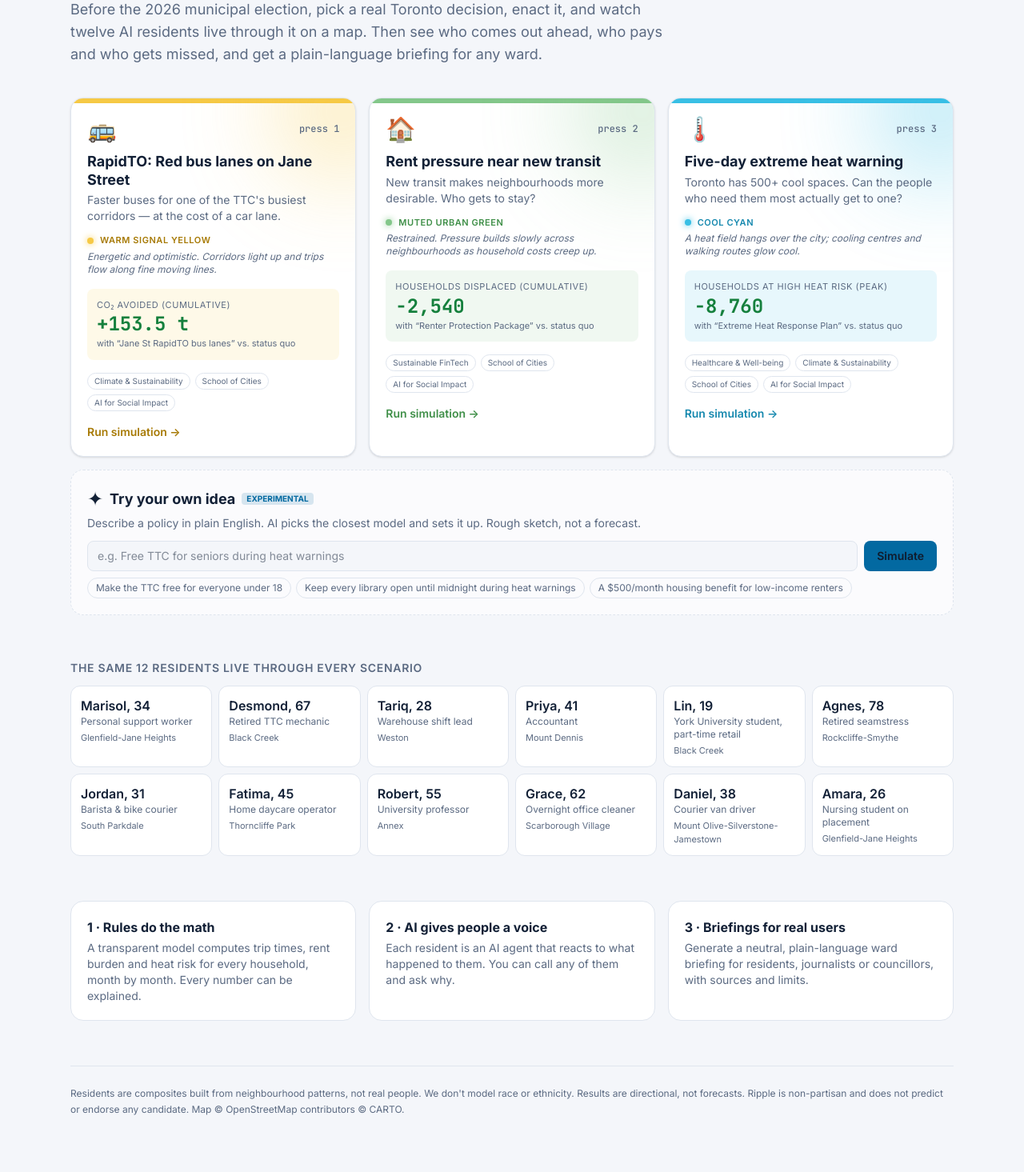
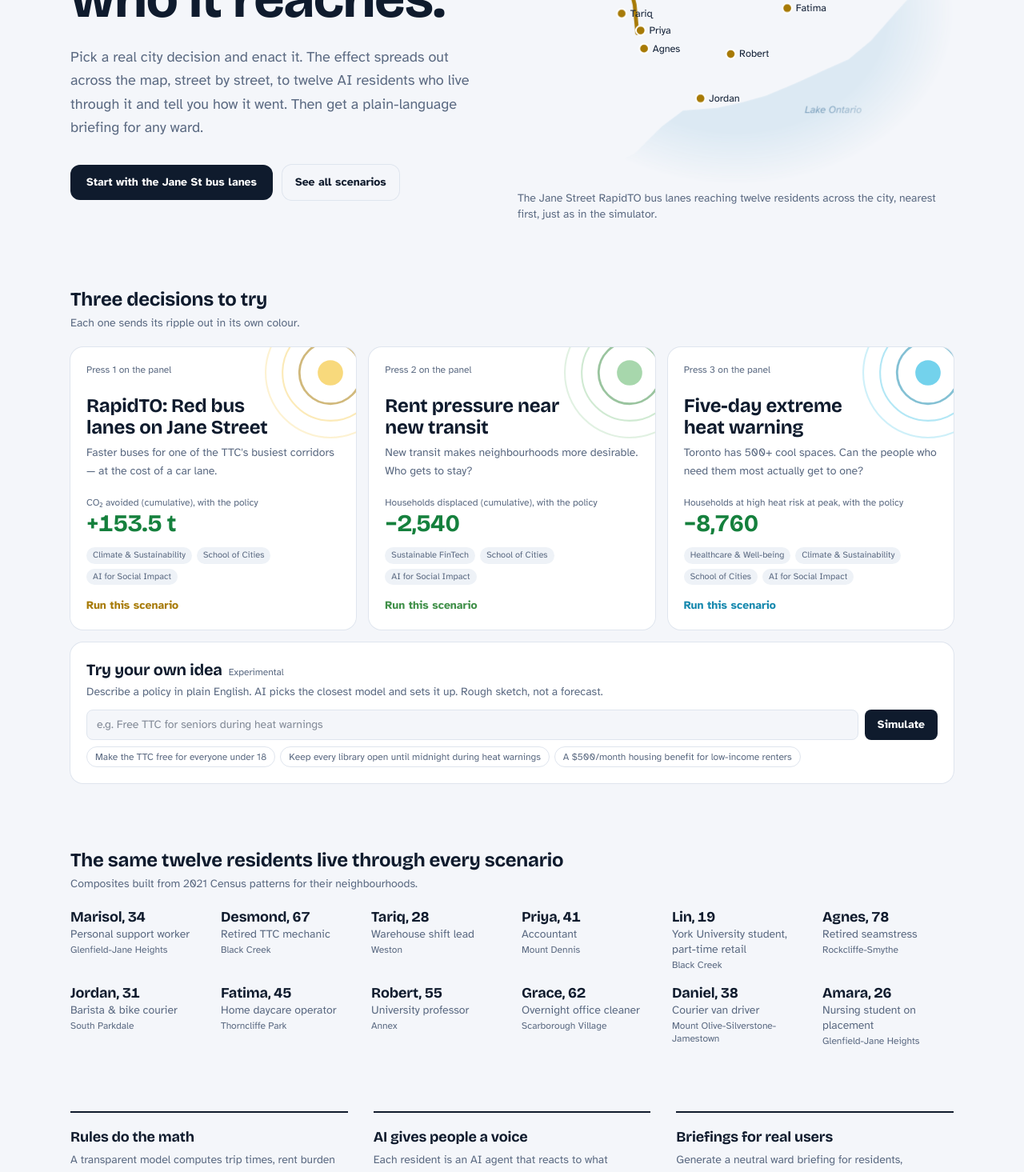
Before and after one commit to alishaaaaaaaa/RippleTO, a Next.js app: page / in a window 1280 px wide. Shown: the part 300-1765 px from the top of the page at 80% size. Before the commit the page ends 1736 px from the top, so only its background shows below. Built offline with nearby package versions, Linux system fonts and the light colour scheme.

Commit message:
add: elevenlabsvoice

```diff
--- a/app/api/health/route.ts
+++ b/app/api/health/route.ts
@@ -2,5 +2,9 @@ import { NextResponse } from "next/server";
 import { aiEnabled } from "@/lib/ai/gemini";
 
 export function GET() {
-  return NextResponse.json({ ai: aiEnabled(), model: process.env.GEMINI_MODEL || "gemini-2.5-flash" });
+  return NextResponse.json({
+    ai: aiEnabled(),
+    model: process.env.GEMINI_MODEL || "gemini-2.5-flash",
+    voice: !!process.env.ELEVENLABS_API_KEY,
+  });
 }
--- /dev/null
+++ b/app/api/voice/route.ts
@@ -0,0 +1,51 @@
+// Text-to-speech for resident phone calls via ElevenLabs.
+// The words come from /api/interview (Gemini); this route only gives them a voice.
+// The API key stays on the server. With no key (or any failure) it returns 503,
+// and the browser falls back to its built-in speech so the demo never breaks.
+
+import { NextRequest, NextResponse } from "next/server";
+import { PERSONA_BY_ID } from "@/lib/data/personas";
+import { FALLBACK_VOICE, VOICES } from "@/lib/voices";
+
+const KEY = process.env.ELEVENLABS_API_KEY;
+const MODEL = process.env.ELEVENLABS_MODEL || "eleven_flash_v2_5";
+const BASE = process.env.ELEVENLABS_API_BASE || "https://api.elevenlabs.io";
+const TIMEOUT_MS = 15000;
+
+export async function POST(req: NextRequest) {
+  if (!KEY) return NextResponse.json({ error: "ElevenLabs not configured" }, { status: 503 });
+  const body = await req.json().catch(() => null);
+  const persona = PERSONA_BY_ID[body?.personaId];
+  // Interview replies are 2–4 sentences; the cap protects your character quota.
+  const text = String(body?.text ?? "").trim().slice(0, 700);
+  if (!persona || !text) return NextResponse.json({ error: "Missing fields" }, { status: 400 });
+
+  const cast = VOICES[persona.id] ?? FALLBACK_VOICE;
+  const ctrl = new AbortController();
+  const timer = setTimeout(() => ctrl.abort(), TIMEOUT_MS);
+  try {
+    const r = await fetch(`${BASE}/v1/text-to-speech/${cast.voiceId}?output_format=mp3_44100_128`, {
+      method: "POST",
+      headers: { "xi-api-key": KEY, "Content-Type": "application/json", Accept: "audio/mpeg" },
+      body: JSON.stringify({
+        text,
+        model_id: MODEL,
+        voice_settings: { stability: 0.45, similarity_boost: 0.8, style: 0.15, use_speaker_boost: true, speed: cast.speed },
+      }),
+      signal: ctrl.signal,
+    });
+    if (!r.ok) {
+      const detail = await r.text().catch(() => "");
+      console.warn(`[voice] ElevenLabs ${r.status}: ${detail.slice(0, 200)}`);
+      return NextResponse.json({ error: `ElevenLabs returned ${r.status}` }, { status: 503 });
+    }
+    return new NextResponse(r.body, {
+      headers: { "Content-Type": "audio/mpeg", "Cache-Control": "no-store", "X-Voice": cast.name },
+    });
+  } catch (e) {
+    console.warn("[voice] ElevenLabs request failed:", e);
+    return NextResponse.json({ error: "ElevenLabs unavailable" }, { status: 503 });
+  } finally {
+    clearTimeout(timer);
+  }
+}
--- a/app/globals.css
+++ b/app/globals.css
@@ -15,8 +15,11 @@
   --color-good: #15803d;
   --color-bad: #c2410c;
   --color-info: #0369a1;
-  --font-sans: "Inter", ui-sans-serif, system-ui, -apple-system, "Segoe UI", sans-serif;
-  --font-mono: "JetBrains Mono", ui-monospace, SFMono-Regular, Menlo, monospace;
+  /* Atkinson Hyperlegible: designed for legibility (Braille Institute) — fitting for a civic tool.
+     Bricolage Grotesque: the voice of the brand — headlines and the numbers that change. */
+  --font-sans: "Atkinson Hyperlegible", ui-sans-serif, system-ui, -apple-system, "Segoe UI", sans-serif;
+  --font-display: "Bricolage Grotesque", "Atkinson Hyperlegible", ui-sans-serif, system-ui, sans-serif;
+  --font-mono: "Bricolage Grotesque", ui-sans-serif, system-ui, sans-serif;
 }
 
 html,
@@ -25,6 +28,164 @@ body {
   color: var(--color-text);
   font-family: var(--font-sans);
   -webkit-font-smoothing: antialiased;
+}
+
+/* Numbers line up as they change */
+.font-mono,
+.font-display {
+  font-variant-numeric: tabular-nums;
+  letter-spacing: -0.01em;
+}
+
+/* ── The ripple ─────────────────────────────────────────────────────────────
+   .ripple-hit is added to a resident's pin AND their row avatar at the moment
+   the enact wave reaches their home (lib/ripple.ts → scheduleHits). */
+.ripple-hit {
+  position: relative;
+  animation: ripple-hit 1.2s ease-out;
+}
+@keyframes ripple-hit {
+  0% {
+    transform: scale(1);
+    box-shadow:
+      0 0 0 0 var(--color-accent),
+      0 0 0 0 var(--color-accent-soft);
+  }
+  18% {
+    transform: scale(1.35);
+  }
+  100% {
+    transform: scale(1);
+    box-shadow:
+      0 0 0 14px transparent,
+      0 0 0 28px transparent;
+  }
+}
+
+/* Logo rings breathing outward (used sparingly: landing + enact banner) */
+.mark-ring {
+  transform-box: fill-box;
+  transform-origin: center;
+  animation: mark-ring 2.4s ease-out infinite;
+}
+.mark-ring-3 {
+  animation-delay: 0.5s;
+}
+@keyframes mark-ring {
+  0% {
+    transform: scale(0.55);
+    opacity: 0.9;
+  }
+  100% {
+    transform: scale(1.15);
+    opacity: 0;
+  }
+}
+
+/* Rings that leave the Enact button when pressed */
+.press-rings {
+  position: absolute;
+  inset: 0;
+  border-radius: 9999px;
+  pointer-events: none;
+}
+.press-rings::before,
+.press-rings::after {
+  content: "";
+  position: absolute;
+  inset: 0;
+  border-radius: inherit;
+  border: 2px solid var(--color-danger);
+  animation: press-ring 1.1s ease-out forwards;
+}
+.press-rings::after {
+  animation-delay: 0.22s;
+  border-color: var(--color-accent-deep);
+}
+@keyframes press-ring {
+  0% {
+    transform: scale(1);
+    opacity: 0.9;
+  }
+  100% {
+    transform: scale(2.6);
+    opacity: 0;
+  }
+}
+
+/* Landing hero: rings and residents (timings set inline from the real model) */
+.hero-ring {
+  transform-box: fill-box;
+  transform-origin: center;
+  animation: hero-ring var(--period) infinite;
+  opacity: 0;
+}
+@keyframes hero-ring {
+  0% {
+    transform: scale(0);
+    opacity: 0.9;
+    /* ≈ u^2.6 — the same accelerating wave as the simulator (lib/ripple.ts) */
+    animation-timing-function: cubic-bezier(0.5, 0, 0.88, 0.36);
+  }
+  54% {
+    transform: scale(1);
+    opacity: 0.12;
+  }
+  60%,
+  100% {
+    transform: scale(1);
+    opacity: 0;
+  }
+}
+.hero-dot {
+  transform-box: fill-box;
+  transform-origin: center;
+  animation: hero-dot var(--period) ease-out infinite;
+}
+@keyframes hero-dot {
+  0% {
+    transform: scale(1.9);
+    fill: var(--color-accent);
+  }
+  14% {
+    transform: scale(1);
+    fill: var(--color-accent-deep);
+  }
+  70% {
+    fill: var(--color-accent-deep);
+  }
+  100% {
+    fill: #9aa8bb;
+  }
+}
+.hero-label {
+  animation: hero-label var(--period) ease-out infinite;
+}
+@keyframes hero-label {
+  0%,
+  70% {
+    fill: #122036;
+  }
+  100% {
+    fill: #8a97a9;
+  }
+}
+
+@media (prefers-reduced-motion: reduce) {
+  .ripple-hit,
+  .mark-ring,
+  .press-rings::before,
+  .press-rings::after,
+  .hero-ring,
+  .hero-dot,
+  .hero-label,
+  .armed-glow,
+  .persona-pin.pulse {
+    animation: none !important;
+  }
+  .hero-ring {
+    opacity: 0.25;
+  }
 }
 
 /* Thin scrollbars for the side panels */
@@ -66,7 +227,7 @@ body {
   width: 30px;
   height: 30px;
   border-radius: 9999px;
-  font: 700 12px/1 var(--font-sans);
+  font: 700 12px/1 var(--font-display);
   color: #0f1b2d;
   border: 2px solid #ffffff;
   box-shadow: 0 2px 8px rgba(15, 27, 45, 0.35);
@@ -115,16 +276,19 @@ body {
 }
 
 @keyframes armed-glow {
-  0%,
+  0% {
+    box-shadow:
+      0 0 0 0 rgba(225, 29, 72, 0.5),
+      0 0 0 0 rgba(225, 29, 72, 0.3);
+  }
   100% {
-    box-shadow: 0 0 0 0 rgba(239, 59, 86, 0.55);
-  }
-  50% {
-    box-shadow: 0 0 0 10px rgba(239, 59, 86, 0);
+    box-shadow:
+      0 0 0 10px rgba(225, 29, 72, 0),
+      0 0 0 22px rgba(225, 29, 72, 0);
   }
 }
 .armed-glow {
-  animation: armed-glow 1.2s ease-in-out infinite;
+  animation: armed-glow 1.4s ease-out infinite;
 }
 
 @keyframes thinking {
--- a/app/layout.tsx
+++ b/app/layout.tsx
@@ -14,7 +14,7 @@ export default function RootLayout({ children }: { children: React.ReactNode })
         <link rel="preconnect" href="https://fonts.googleapis.com" />
         <link rel="preconnect" href="https://fonts.gstatic.com" crossOrigin="" />
         <link
-          href="https://fonts.googleapis.com/css2?family=Inter:wght@400;500;600;700;800&family=JetBrains+Mono:wght@500;700&display=swap"
+          href="https://fonts.googleapis.com/css2?family=Atkinson+Hyperlegible:ital,wght@0,400;0,700;1,400&family=Bricolage+Grotesque:opsz,wght@12..96,400..800&display=swap"
           rel="stylesheet"
         />
       </head>
--- a/app/page.tsx
+++ b/app/page.tsx
@@ -11,8 +11,8 @@ import { formatDelta } from "@/lib/format";
 import { useRipple } from "@/lib/store";
 import type { Scenario } from "@/lib/types";
 import { applyThemeToDocument, themeFor } from "@/lib/themes";
-
-const KIND_ICON = { transit: "🚌", housing: "🏠", heat: "🌡️" } as const;
+import { RippleMark, Wordmark } from "@/components/RippleMark";
+import { RippleHero } from "@/components/RippleHero";
 
 function ScenarioCard({ s, i }: { s: Scenario; i: number }) {
   const teaser = useMemo(() => {
@@ -30,37 +30,34 @@ function ScenarioCard({ s, i }: { s: Scenario; i: number }) {
   return (
     <Link
       href={`/sim?s=${s.id}`}
-      className="group relative flex flex-col overflow-hidden rounded-2xl border border-line bg-panel p-5 shadow-sm transition hover:-translate-y-0.5 hover:shadow-lg"
-      style={{ ["--card" as string]: t.accent }}
+      className="group relative flex flex-col overflow-hidden rounded-2xl bg-panel p-5 ring-1 ring-line transition hover:ring-2 focus-visible:outline-none focus-visible:ring-2"
     >
-      {/* Scenario atmosphere: a band of its signal colour with a soft glow */}
-      <div className="absolute inset-x-0 top-0 h-1.5" style={{ background: t.accent }} />
-      <div className="pointer-events-none absolute -right-16 -top-16 h-40 w-40 rounded-full opacity-40 blur-3xl" style={{ background: t.accent }} />
-      <div className="relative flex items-center justify-between">
-        <span className="text-3xl">{KIND_ICON[s.kind]}</span>
-        <span className="font-mono text-xs text-muted">press {i + 1}</span>
+      {/* The scenario's own ripple, in its signal colour */}
+      <svg className="pointer-events-none absolute -right-14 -top-14 h-44 w-44 opacity-70 transition-transform duration-500 group-hover:scale-110" viewBox="0 0 100 100" aria-hidden="true">
+        {[46, 34, 22].map((r, k) => (
+          <circle key={r} cx="50" cy="50" r={r} fill="none" stroke={k === 2 ? t.deep : t.accent} strokeWidth={k === 2 ? 1.6 : 1.2} opacity={0.35 + k * 0.2} />
+        ))}
+        <circle cx="50" cy="50" r="9" fill={t.accent} />
+      </svg>
+      <div className="relative text-xs text-muted">Press {i + 1} on the panel</div>
+      <h3 className="relative mt-6 max-w-[15ch] font-display text-2xl font-bold leading-[1.1] tracking-tight text-navy">{s.title}</h3>
+      <p className="relative mt-2 text-sm leading-relaxed text-muted">{s.tagline}</p>
+      <div className="relative mt-auto pt-5">
+        <div className="text-xs text-muted">
+          {teaser.m.label}
+          {s.kind === "heat" ? " at peak" : ""}, with the policy
         </div>
-      <h3 className="relative mt-3 text-lg font-bold leading-tight">{s.title}</h3>
-      <p className="relative mt-1 text-sm text-muted">{s.tagline}</p>
-      <div className="relative mt-3 flex items-center gap-2 text-[11px] font-semibold uppercase tracking-wider" style={{ color: t.deep }}>
-        <span className="inline-block h-2 w-2 rounded-full" style={{ background: t.accent, boxShadow: `0 0 8px ${t.accent}` }} />
-        {t.name}
+        <div className={`font-display text-3xl font-bold tracking-tight ${good ? "text-good" : "text-bad"}`}>{formatDelta(teaser.delta, teaser.m.format)}</div>
       </div>
-      <p className="relative mt-1 text-xs italic text-muted">{t.mood}</p>
-      <div className="relative mt-4 rounded-lg p-3" style={{ background: `${t.accent}1f` }}>
-        <div className="text-[11px] uppercase tracking-wider text-muted">{teaser.m.label}{s.kind === "heat" ? " (peak)" : ""}</div>
-        <div className={`font-mono text-2xl font-bold ${good ? "text-good" : "text-bad"}`}>{formatDelta(teaser.delta, teaser.m.format)}</div>
-        <div className="text-[11px] text-muted">with “{s.policy.name}” vs. status quo</div>
-      </div>
-      <div className="relative mt-4 flex flex-wrap gap-1.5">
+      <div className="relative mt-3 flex flex-wrap gap-1.5">
         {s.tracks.map((tr) => (
-          <span key={tr} className="rounded-full border border-line bg-panel px-2 py-0.5 text-[10px] text-muted">
+          <span key={tr} className="rounded-full bg-panel-2 px-2 py-0.5 text-[11px] text-muted">
             {TRACK_LABELS[tr]}
           </span>
         ))}
       </div>
-      <div className="relative mt-4 text-sm font-semibold group-hover:underline" style={{ color: t.deep }}>
-        Run simulation →
+      <div className="relative mt-4 text-sm font-bold" style={{ color: t.deep }}>
+        Run this scenario
       </div>
     </Link>
   );
@@ -93,11 +90,10 @@ function CustomScenario() {
   }
 
   return (
-    <div className="rounded-2xl border border-dashed border-line bg-panel/60 p-5">
-      <div className="flex items-center gap-2">
-        <span className="text-2xl">✦</span>
-        <h3 className="text-lg font-bold">Try your own idea</h3>
-        <span className="rounded bg-info/15 px-1.5 text-[10px] font-bold text-info">EXPERIMENTAL</span>
+    <div className="rounded-2xl bg-panel p-5 ring-1 ring-line">
+      <div className="flex items-baseline gap-2">
+        <h3 className="font-display text-xl font-bold tracking-tight text-navy">Try your own idea</h3>
+        <span className="text-xs text-muted">Experimental</span>
       </div>
       <p className="mt-1 text-sm text-muted">Describe a policy in plain English. AI picks the closest model and sets it up. Rough sketch, not a forecast.</p>
       <form
@@ -111,9 +107,9 @@ function CustomScenario() {
           value={prompt}
           onChange={(e) => setPrompt(e.target.value)}
           placeholder="e.g. Free TTC for seniors during heat warnings"
-          className="flex-1 rounded-lg border border-line bg-ink px-3 py-2 text-sm outline-none focus:border-info"
+          className="flex-1 rounded-lg border border-line bg-ink px-3 py-2 text-sm outline-none focus:border-accent-deep"
         />
-        <button disabled={loading} className="rounded-lg bg-info px-4 text-sm font-semibold text-navy disabled:opacity-50">
+        <button disabled={loading} className="rounded-lg bg-navy px-4 text-sm font-bold text-white disabled:opacity-50">
           {loading ? "Building…" : "Simulate"}
         </button>
       </form>
@@ -132,66 +128,79 @@ function CustomScenario() {
 export default function Home() {
   useEffect(() => applyThemeToDocument(themeFor("transit")), []);
   return (
-    <div className="mx-auto max-w-6xl px-6 py-10">
-      <nav className="flex items-center gap-2">
-        <span className="grid h-9 w-9 place-items-center rounded-lg bg-accent text-lg font-black text-navy">R</span>
-        <span className="text-xl font-extrabold tracking-tight">
-          Ripple<span className="text-accent-deep">TO</span>
-        </span>
-        <span className="ml-3 hidden text-sm text-muted sm:inline">Civic scenario simulator for Toronto</span>
+    <div className="mx-auto max-w-6xl px-6 py-8">
+      <nav className="flex items-center gap-2.5">
+        <RippleMark size={30} />
+        <Wordmark size="text-xl" />
+        <span className="ml-auto hidden text-sm text-muted sm:inline">A civic scenario simulator for Toronto</span>
       </nav>
 
-      <section className="mt-12 max-w-3xl">
-        <h1 className="text-4xl font-extrabold leading-[1.1] tracking-tight sm:text-5xl">
-          See how a city decision <span className="text-accent-deep">ripples</span> through Toronto, one household at a time.
+      <section className="mt-10 grid items-center gap-10 lg:grid-cols-[1fr_1.05fr]">
+        <div>
+          <h1 className="font-display text-[clamp(2.6rem,5.4vw,4.4rem)] font-bold leading-[0.98] tracking-[-0.035em] text-navy">
+            Drop a decision into Toronto. See who it reaches.
           </h1>
-        <p className="mt-4 text-lg text-muted">
-          Before the 2026 municipal election, pick a real Toronto decision, enact it, and watch twelve AI residents live through it on a map. Then
-          see who comes out ahead, who pays and who gets missed, and get a plain-language briefing for any ward.
+          <p className="mt-6 max-w-[52ch] text-lg leading-relaxed text-muted">
+            Pick a real city decision and enact it. The effect spreads out across the map, street by street, to twelve AI residents who live
+            through it and tell you how it went. Then get a plain-language briefing for any ward.
           </p>
+          <div className="mt-8 flex flex-wrap items-center gap-3">
+            <Link href={`/sim?s=${SCENARIOS[0].id}`} className="rounded-xl bg-navy px-5 py-3 text-sm font-bold text-white hover:brightness-125 focus-visible:outline-2 focus-visible:outline-offset-2 focus-visible:outline-accent-deep">
+              Start with the Jane St bus lanes
+            </Link>
+            <a href="#scenarios" className="rounded-xl px-4 py-3 text-sm font-bold text-navy ring-1 ring-line hover:bg-panel">
+              See all scenarios
+            </a>
+          </div>
+        </div>
+        <RippleHero scenario={SCENARIOS[0]} />
       </section>
 
-      <section className="mt-10 grid gap-4 md:grid-cols-3">
+      <section id="scenarios" className="mt-20">
+        <h2 className="font-display text-2xl font-bold tracking-tight text-navy">Three decisions to try</h2>
+        <p className="mt-1 text-sm text-muted">Each one sends its ripple out in its own colour.</p>
+        <div className="mt-5 grid gap-4 md:grid-cols-3">
           {SCENARIOS.map((s, i) => (
             <ScenarioCard key={s.id} s={s} i={i} />
           ))}
+        </div>
+        <div className="mt-4">
+          <CustomScenario />
+        </div>
       </section>
 
-      <section className="mt-4">
-        <CustomScenario />
-      </section>
-
-      <section className="mt-14">
-        <h2 className="text-sm font-semibold uppercase tracking-wider text-muted">The same 12 residents live through every scenario</h2>
-        <div className="mt-3 grid grid-cols-2 gap-2 sm:grid-cols-3 lg:grid-cols-6">
+      <section className="mt-20">
+        <h2 className="font-display text-2xl font-bold tracking-tight text-navy">The same twelve residents live through every scenario</h2>
+        <p className="mt-1 text-sm text-muted">Composites built from 2021 Census patterns for their neighbourhoods.</p>
+        <div className="mt-5 grid grid-cols-2 gap-x-6 gap-y-4 sm:grid-cols-3 lg:grid-cols-6">
           {PERSONAS.map((p) => (
-            <div key={p.id} className="rounded-xl border border-line bg-panel p-3">
-              <div className="font-semibold">
+            <div key={p.id}>
+              <div className="font-display text-lg font-bold leading-tight text-navy">
                 {p.name}, {p.age}
               </div>
-              <div className="text-xs text-muted">{p.occupation}</div>
-              <div className="mt-1 text-[11px] text-muted">{NEIGHBOURHOOD_BY_ID[p.neighbourhoodId]?.name}</div>
+              <div className="text-sm leading-snug text-muted">{p.occupation}</div>
+              <div className="mt-0.5 text-xs text-muted">{NEIGHBOURHOOD_BY_ID[p.neighbourhoodId]?.name}</div>
             </div>
           ))}
         </div>
       </section>
 
-      <section className="mt-14 grid gap-4 md:grid-cols-3">
+      <section className="mt-20 grid gap-8 md:grid-cols-3">
         {[
-          ["1 · Rules do the math", "A transparent model computes trip times, rent burden and heat risk for every household, month by month. Every number can be explained."],
-          ["2 · AI gives people a voice", "Each resident is an AI agent that reacts to what happened to them. You can call any of them and ask why."],
-          ["3 · Briefings for real users", "Generate a neutral, plain-language ward briefing for residents, journalists or councillors, with sources and limits."],
+          ["Rules do the math", "A transparent model computes trip times, rent burden and heat risk for every household, period by period. Every number can be explained."],
+          ["AI gives people a voice", "Each resident is an AI agent that reacts to what happened to them. Call any of them and ask why."],
+          ["Briefings for real users", "Generate a neutral ward briefing for residents, journalists or councillors, with sources and limits."],
         ].map(([t, d]) => (
-          <div key={t} className="rounded-2xl border border-line bg-panel p-5">
-            <div className="font-bold">{t}</div>
-            <p className="mt-1 text-sm text-muted">{d}</p>
+          <div key={t} className="border-t-2 border-navy pt-4">
+            <div className="font-display text-lg font-bold text-navy">{t}</div>
+            <p className="mt-1 text-sm leading-relaxed text-muted">{d}</p>
           </div>
         ))}
       </section>
 
-      <footer className="mt-14 border-t border-line pt-6 text-xs leading-relaxed text-muted">
+      <footer className="mt-20 border-t border-line pt-6 text-xs leading-relaxed text-muted">
         Residents are composites built from neighbourhood patterns, not real people. We don&apos;t model race or ethnicity. Results are directional,
-        not forecasts. Ripple is non-partisan and does not predict or endorse any candidate. Map © OpenStreetMap contributors © CARTO.
+        not forecasts. Ripple is non-partisan and does not predict or endorse any candidate. Map © OpenStreetMap contributors.
       </footer>
     </div>
   );
--- a/app/sim/page.tsx
+++ b/app/sim/page.tsx
@@ -31,13 +31,13 @@ function ScenarioBanner() {
               <span
                 className={
                   view === "policy"
-                    ? "rounded bg-accent px-1.5 py-0.5 text-[10px] font-black tracking-wider text-navy"
-                    : "rounded bg-slate-300 px-1.5 py-0.5 text-[10px] font-black tracking-wider text-navy"
+                    ? "rounded-full bg-accent px-2 py-0.5 text-[11px] font-bold text-navy"
+                    : "rounded-full bg-slate-200 px-2 py-0.5 text-[11px] font-bold text-navy"
                 }
               >
-                {view === "policy" ? "WITH POLICY" : "STATUS QUO"}
+                {view === "policy" ? "With policy" : "Status quo"}
               </span>
-              <h1 className="truncate text-sm font-bold">{scenario.title}</h1>
+              <h1 className="truncate font-display text-[15px] font-bold tracking-tight">{scenario.title}</h1>
               {scenario.isCustom && <span className="rounded bg-info/20 px-1.5 text-[10px] font-bold text-info">CUSTOM</span>}
             </div>
             {open && (
```
Also changed, not shown: app/icon.svg. Lines whose indentation alone changed are shown as unchanged.
